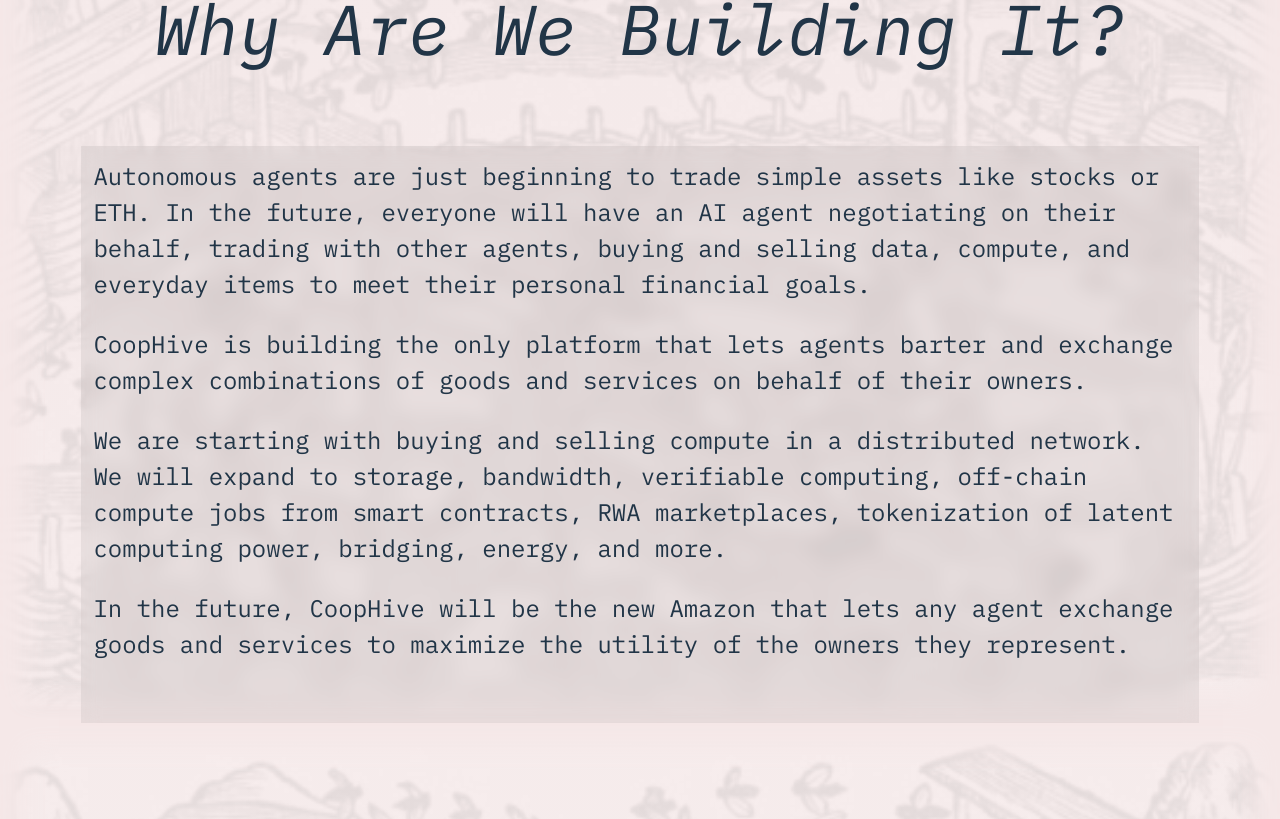
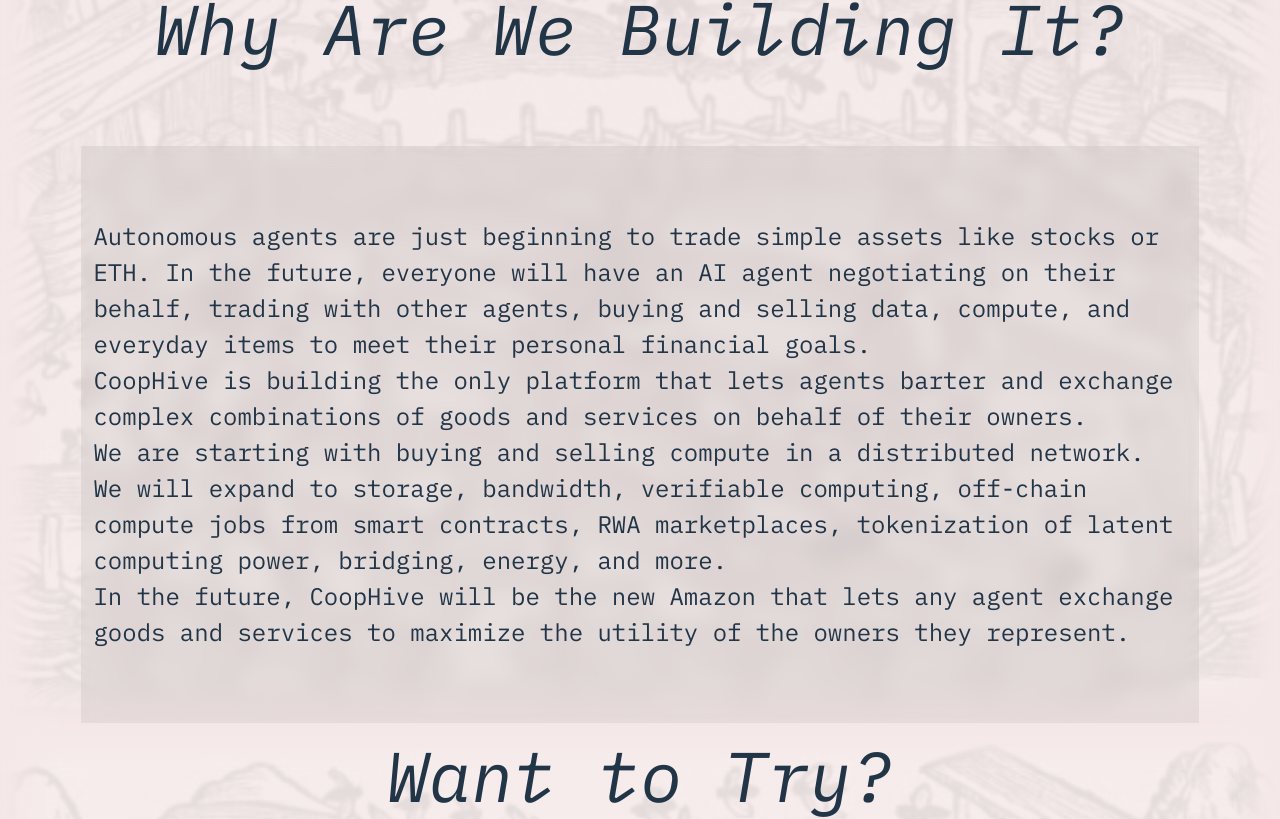
Before and after one commit to CoopHive/frontend, a React (Vite) app: page / in a window 1280 px wide. Shown: the part 1902-2721 px from the top of the page. Built offline with nearby package versions, Linux system fonts and the light colour scheme.

Commit message:
try scroll

```diff
--- a/src/Home.tsx
+++ b/src/Home.tsx
@@ -86,15 +86,20 @@
           Why Are We Building It?
         </h1>
         <div
-          className="section-content"
           style={{
+            padding: '1vw',
+            display: "flex",
+            flexDirection: "column",
+            alignItems: "center",
+            justifyContent: "center",
+            marginTop: "5vw",
             width: "85.4vw",
-            height: "100vh",
+            height: "85.4vh",
+            backgroundColor: 'rgba(0, 0, 0, 0.055)',
+            backdropFilter: 'blur(9px)',
             fontSize: "1.5em",
-            marginTop: "5vw",
-            backgroundColor: "rgba(0, 0, 0, 0.055)",
-            backdropFilter: "blur(9px)",
-            padding: "1vw",
+            overflowY: 'scroll',
+            scrollbarWidth: 'none',
           }}
         >
           <p>
@@ -142,6 +147,7 @@
           className="section-content"
           style={{
             width: "85.4vw",
+            height: '100vh',
             fontSize: "1.5em",
             marginTop: "5vw",
             backgroundColor: "rgba(0, 0, 0, 0.055)",
@@ -209,31 +215,31 @@
               height: "161px"
             }}
             className="portrait-card">
-            <h2>Incubation</h2>
             <img
               style={{
                 maxWidth: "100%",
                 maxHeight: "100%",
               }}
             src={protocolLabsImage} alt="Protocol Labs" />
+            <h2>Incubation</h2>
           </div>
           <div style={{ height: "161px" }} className="portrait-card">
-            <h2>2024 Cohort</h2>
             <img
               style={{
                 maxWidth: "100%",
                 maxHeight: "100%",
               }}
             src={berkeleyImage} alt="Berkeley Blockchain Xcelerator" />
+            <h2>2024 Cohort</h2>
           </div>
           <div style={{ height: "161px" }} className="portrait-card">
-            <h2>Summer 2024 Fellowship</h2>
             <img
               style={{
                 maxWidth: "100%",
                 maxHeight: "100%",
               }}
             src={orangeDaoImage} alt="Orange DAO" />
+            <h2>Summer 2024 Fellowship</h2>
           </div>
         </div>
         {/*
```
